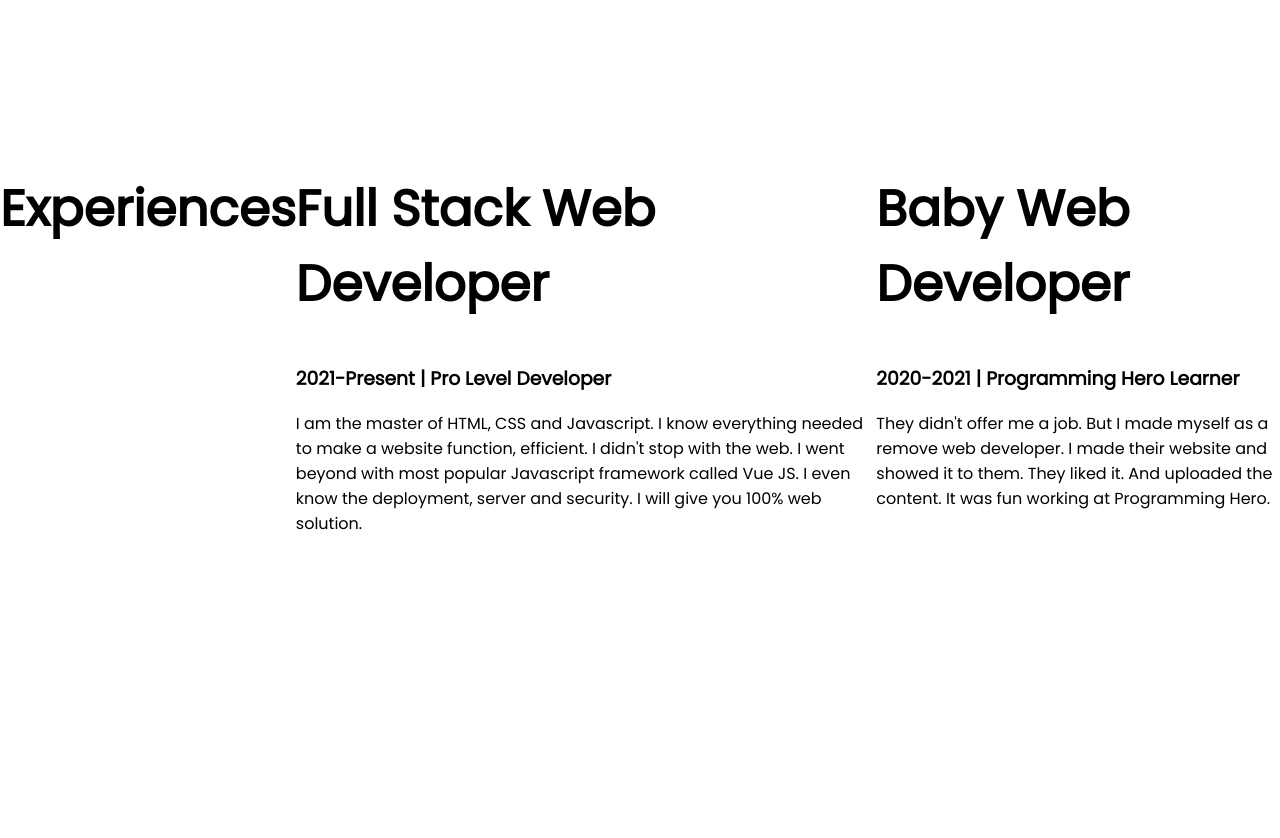
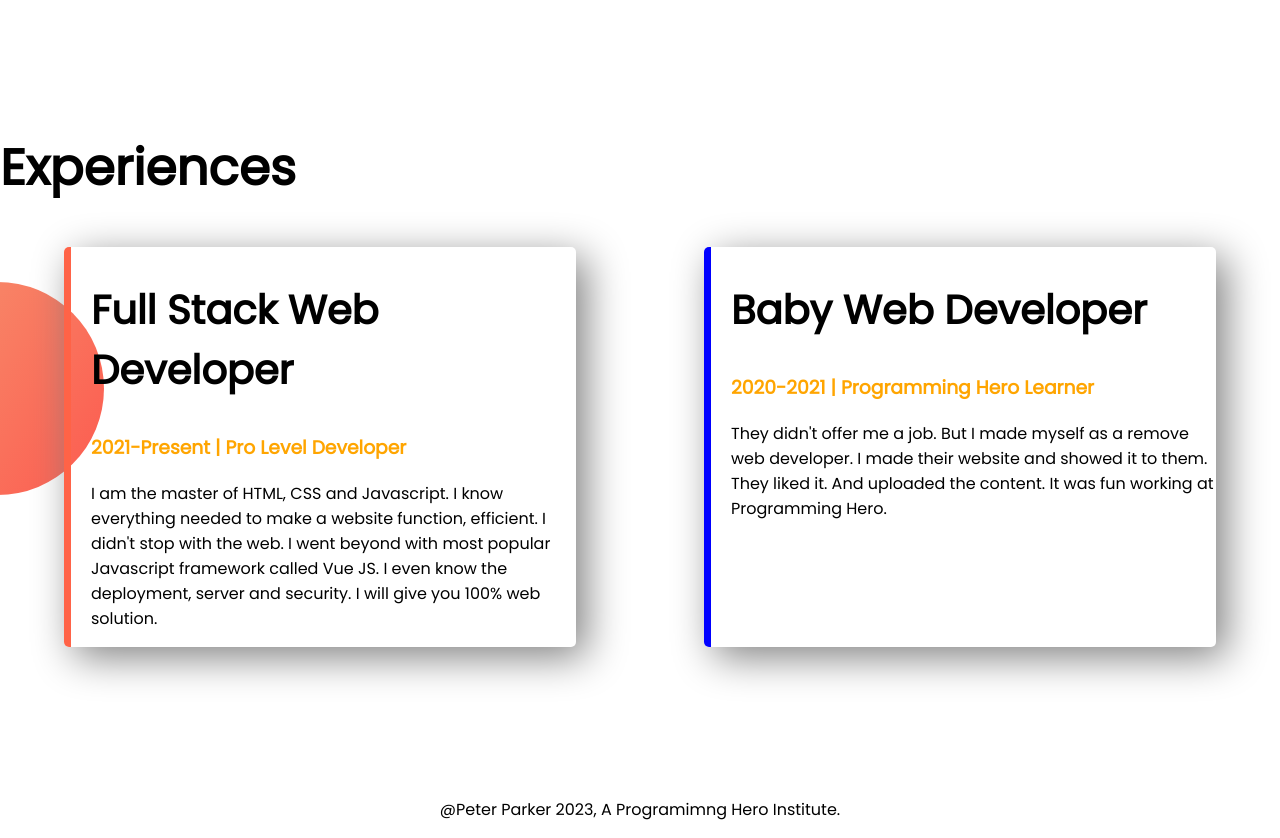
Before and after one commit to Rajon3742/Software-Engineer-portfolio, a plain HTML site: page index.html in a window 1280 px wide. Shown: the part 1160-1998 px from the top of the page. Before the commit the page ends 1862 px from the top, so only its background shows below. Drawn offline with Linux system fonts and the light colour scheme.

Commit message:
style border added footer

```diff
--- a/index.html
+++ b/index.html
@@ -14,7 +14,7 @@
 </head>
 
 <body>
-    <section class="top-banner">
+    <section class="top-banner flexible-container">
         <div class="half-width">
             <h1>Welcome to</h1>
             <h1> <span class="Orange-color">Software Engineer</span> Rajon!</h1>
@@ -28,7 +28,7 @@
             <img src="images/rajon.png" alt="">
         </div>
     </section>
-    <section class="dream-big">
+    <section class="dream-big flexible-container">
         <div class="half-width">
             <img src="images/jhankar2.png" alt="">
         </div>
@@ -40,22 +40,29 @@
             <a class="link-button" target="_blank" href="https://www.bdjobs.com/">DOWNLOAD RESUME</a>
         </div>
     </section>
-    <section>
+    <section class="experience-area">
         <h1>Experiences</h1>
-        <div>
-            <h1>Full Stack Web Developer</h1>
-            <h3>2021-Present | Pro Level Developer</h3>
-            <p>I am the master of HTML, CSS and Javascript. I know everything needed to make a website function,
-                efficient. I didn't stop with the web. I went beyond with most popular Javascript framework called Vue
-                JS. I even know the deployment, server and security. I will give you 100% web solution.</p>
-        </div>
-        <div>
-            <h1>Baby Web Developer</h1>
-            <h3>2020-2021 | Programming Hero Learner</h3>
-            <p>They didn't offer me a job. But I made myself as a remove web developer. I made their website and showed
-                it to them. They liked it. And uploaded the content. It was fun working at Programming Hero.</p>
+        <div class="flexible-container">
+            <div id="full-stack-developer" class="experience-item">
+                <h2>Full Stack Web Developer</h2>
+                <h3 class="Orange-color">2021-Present | Pro Level Developer</h3>
+                <p>I am the master of HTML, CSS and Javascript. I know everything needed to make a website function,
+                    efficient. I didn't stop with the web. I went beyond with most popular Javascript framework called
+                    Vue
+                    JS. I even know the deployment, server and security. I will give you 100% web solution.</p>
+            </div>
+            <div id="baby-web-developer" class="experience-item">
+                <h2>Baby Web Developer</h2>
+                <h3 class="Orange-color">2020-2021 | Programming Hero Learner</h3>
+                <p>They didn't offer me a job. But I made myself as a remove web developer. I made their website and
+                    showed
+                    it to them. They liked it. And uploaded the content. It was fun working at Programming Hero.</p>
+            </div>
         </div>
     </section>
 </body>
+<footer>
+    <p>@Peter Parker 2023, A Programimng Hero Institute.</p>
+</footer>
 
 </html>
--- a/style.css
+++ b/style.css
@@ -7,11 +7,15 @@ h1 {
     font-size: 50px;
 }
 
+h2 {
+    font-size: 40px;
+}
+
 .Orange-color {
     color: orange;
 }
 
-section {
+.flexible-container {
     display: flex;
     margin-bottom: 150px;
 }
@@ -44,3 +48,30 @@ section {
     background-repeat: no-repeat;
     background-position: right;
 }
+
+.experience-area {
+    background-image: url(images/exp-bg.png);
+    background-repeat: no-repeat;
+    background-position: left;
+}
+
+.experience-item {
+    width: 40%;
+    margin-left: 5%;
+    margin-right: 5%;
+    padding-left: 20px;
+    border-radius: 5px;
+    box-shadow: 10px 10px 40px gray;
+}
+
+#full-stack-developer {
+    border-left: 7px solid tomato;
+}
+
+#baby-web-developer {
+    border-left: 7px solid blue;
+}
+
+footer {
+    text-align: center;
+}
```
